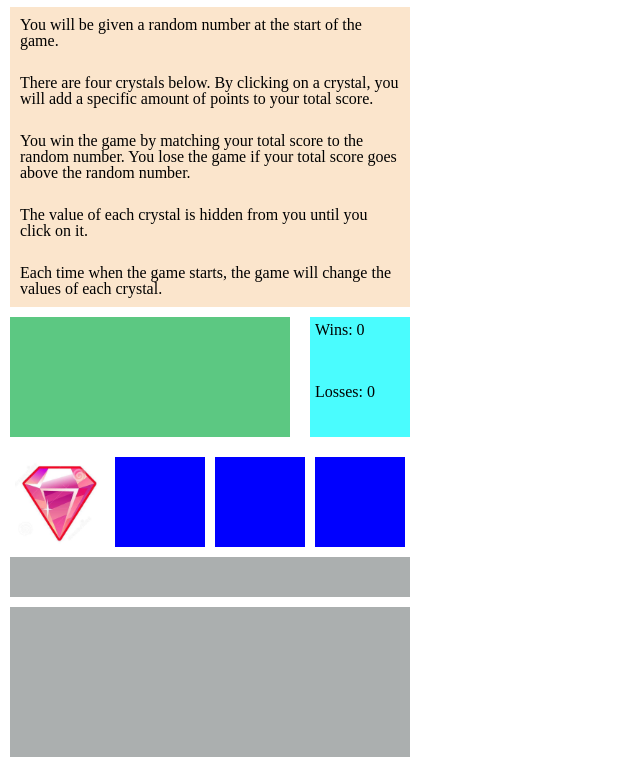
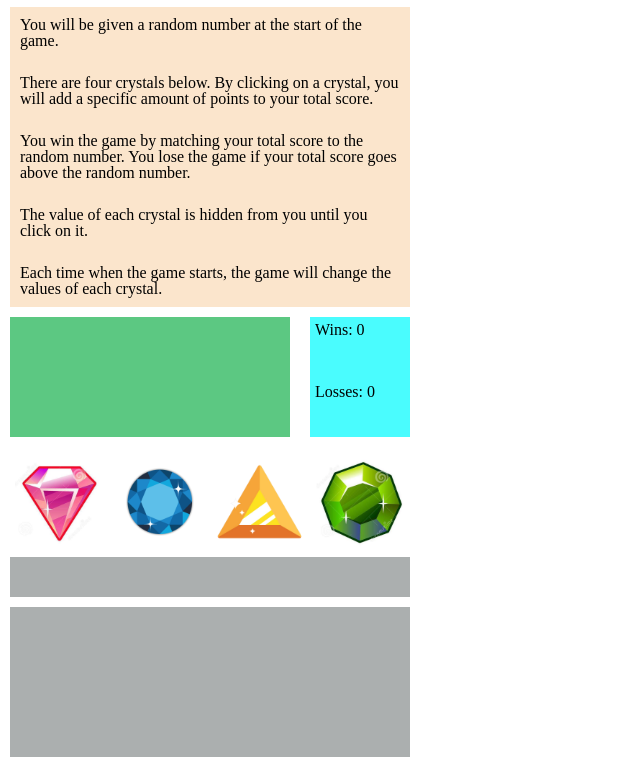
Before and after one commit to jk27924/unit-4-game, a plain HTML site: page index.html in a window 1280 px wide. Shown: the part 113-870 px from the top of the page, without its empty margins (0-640 px from the left). Drawn offline with Linux system fonts and the light colour scheme.

Commit message:
I added the rest of the images for three other buttons, and changed the background color from blue to white..

```diff
--- a/assets/css/style.css
+++ b/assets/css/style.css
@@ -65,7 +65,7 @@ body {
 .box {
     width: 90px;
     height: 90px;
-    background-color: blue;
+    background-color: white;
     margin: 0 5px 0 5px;
     float: left;
 }
--- a/index.html
+++ b/index.html
@@ -44,9 +44,15 @@
         <div type="button" class="box">
             <input type="image" src="assets/images/red.png"></input>
         </div>
-        <div type="button" class="box"></div>
-        <div type="button" class="box"></div>
-        <div type="button" class="box"></div>
+        <div type="button" class="box">
+            <input type="image" src="assets/images/blue.png"></input>
+        </div>
+        <div type="button" class="box">
+            <input type="image" src="assets/images/yellow.png"></input>
+        </div>
+        <div type="button" class="box">
+            <input type="image" src="assets/images/green.png"></input>
+        </div>
     </div>
 
     <div id='scoreBoard'>
```
